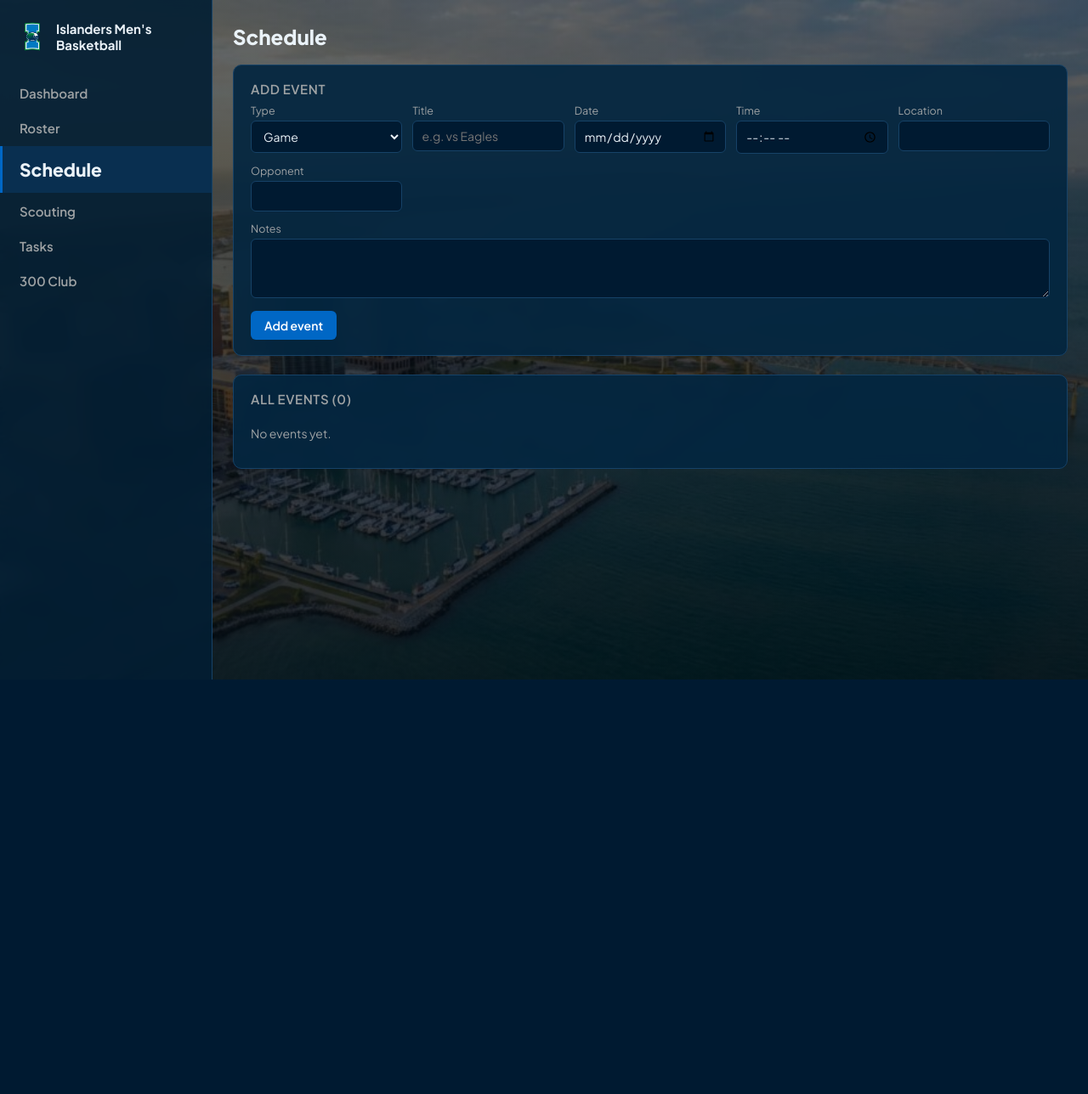
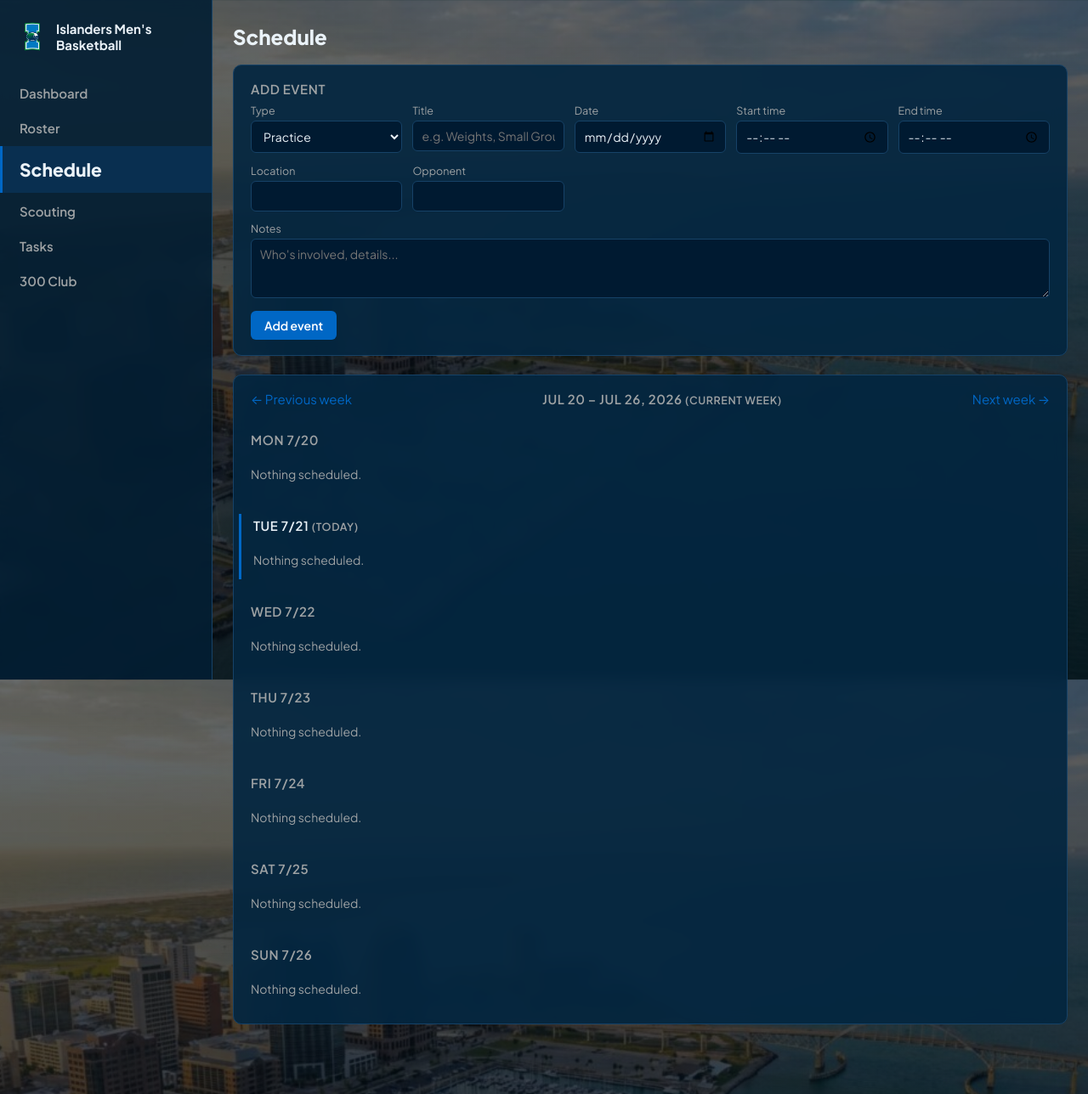
Before and after one commit to nateree007-bit/team-ops, a FastAPI app: page /schedule in a window 1280 px wide. Shown: the whole page at 85% size. Before the commit the page ends 800 px from the top, so only its background shows below. Run offline with FastAPI, Linux system fonts and the light colour scheme; data that the repository does not hold is empty.

Commit message:
Rebuild Schedule as weekly agenda, add dashboard schedule preview
Schedule tab is now a Mon-Sun agenda (same week-nav pattern as 300
Club) for inputting the team's weekly schedule, with expanded event
types (practice, conditioning, weights, meal, study hall, meeting,
game, travel, other) and optional end times. Ad-hoc events can still
be added on any date.

Dashboard replaces the old flat "upcoming events" list with a "What's
next" card (the next event with a start time, today or later) and a
full "Today's schedule" table that marks each event past/current/
upcoming relative to the time of day.

Includes a one-time import route for this week's schedule (Jul 20-26)
transcribed from the team's PDF, to be removed after running it once.

```diff
--- a/app/db.py
+++ b/app/db.py
@@ -26,6 +26,7 @@ CREATE TABLE IF NOT EXISTS events (
     title TEXT NOT NULL,
     event_date TEXT NOT NULL,
     event_time TEXT,
+    event_time_end TEXT,
     location TEXT,
     opponent TEXT,
     notes TEXT,
@@ -91,6 +92,9 @@ def init_db():
         columns = {row["name"] for row in conn.execute("PRAGMA table_info(players)")}
         if "birthday" not in columns:
             conn.execute("ALTER TABLE players ADD COLUMN birthday TEXT")
+        event_columns = {row["name"] for row in conn.execute("PRAGMA table_info(events)")}
+        if "event_time_end" not in event_columns:
+            conn.execute("ALTER TABLE events ADD COLUMN event_time_end TEXT")
         conn.commit()
     finally:
         conn.close()
--- a/app/main.py
+++ b/app/main.py
@@ -64,16 +64,61 @@ def _fmt_birthday(iso_str):
 templates.env.filters["fmt_birthday"] = _fmt_birthday
 
 
+def _fmt_time(hhmm):
+    if not hhmm:
+        return None
+    try:
+        return datetime.strptime(hhmm, "%H:%M").strftime("%I:%M %p").lstrip("0")
+    except ValueError:
+        return hhmm
+
+
+templates.env.filters["fmt_time"] = _fmt_time
+
+
 # ---------- Dashboard ----------
 
 @app.get("/")
 def dashboard(request: Request):
     conn = db.get_connection()
     today = date.today().isoformat()
-    upcoming = conn.execute(
-        "SELECT * FROM events WHERE event_date >= ? ORDER BY event_date, event_time LIMIT 5",
+    now_time = datetime.now().strftime("%H:%M")
+
+    today_rows = conn.execute(
+        "SELECT * FROM events WHERE event_date = ? ORDER BY (event_time IS NULL), event_time",
         (today,),
     ).fetchall()
+    today_events = []
+    for e in today_rows:
+        status = None
+        if e["event_time"]:
+            end = e["event_time_end"] or e["event_time"]
+            if now_time < e["event_time"]:
+                status = "upcoming"
+            elif now_time > end:
+                status = "past"
+            else:
+                status = "current"
+        today_events.append({"event": e, "status": status})
+
+    next_event = conn.execute(
+        """SELECT * FROM events
+           WHERE event_time IS NOT NULL
+             AND (event_date > ? OR (event_date = ? AND event_time > ?))
+           ORDER BY event_date, event_time LIMIT 1""",
+        (today, today, now_time),
+    ).fetchone()
+    next_event_label = None
+    if next_event:
+        ev_date = datetime.strptime(next_event["event_date"], "%Y-%m-%d").date()
+        if ev_date == date.today():
+            when = "Today"
+        elif ev_date == date.today() + timedelta(days=1):
+            when = "Tomorrow"
+        else:
+            when = f"{ev_date.strftime('%a')} {ev_date.month}/{ev_date.day}"
+        next_event_label = f"{when} at {_fmt_time(next_event['event_time'])}"
+
     open_tasks = conn.execute(
         "SELECT * FROM tasks WHERE done = 0 ORDER BY (due_date IS NULL), due_date LIMIT 8"
     ).fetchall()
@@ -82,9 +127,7 @@ def dashboard(request: Request):
     ).fetchall()
     counts = {
         "players": conn.execute("SELECT COUNT(*) c FROM players").fetchone()["c"],
-        "upcoming_events": conn.execute(
-            "SELECT COUNT(*) c FROM events WHERE event_date >= ?", (today,)
-        ).fetchone()["c"],
+        "today_events": len(today_events),
         "open_tasks": conn.execute("SELECT COUNT(*) c FROM tasks WHERE done = 0").fetchone()["c"],
     }
 
@@ -114,7 +157,9 @@ def dashboard(request: Request):
         "dashboard.html",
         {
             "request": request,
-            "upcoming": upcoming,
+            "today_events": today_events,
+            "next_event": next_event,
+            "next_event_label": next_event_label,
             "open_tasks": open_tasks,
             "injured": injured,
             "counts": counts,
@@ -205,12 +250,54 @@ def delete_player(player_id: int):
 # ---------- Schedule / Events ----------
 
 @app.get("/schedule")
-def list_schedule(request: Request):
+def list_schedule(request: Request, week: str = ""):
+    today = date.today()
+    if week:
+        try:
+            requested = datetime.strptime(week, "%Y-%m-%d").date()
+        except ValueError:
+            requested = today
+    else:
+        requested = today
+    wk_start = _week_start(requested)
+    week_dates = [wk_start + timedelta(days=i) for i in range(7)]
+    wk_end = week_dates[-1]
+    week_label = f"{wk_start.strftime('%b')} {wk_start.day} – {wk_end.strftime('%b')} {wk_end.day}, {wk_end.year}"
+
     conn = db.get_connection()
-    events = conn.execute("SELECT * FROM events ORDER BY event_date, event_time").fetchall()
+    rows = conn.execute(
+        """SELECT * FROM events WHERE event_date BETWEEN ? AND ?
+           ORDER BY event_date, (event_time IS NULL), event_time""",
+        (week_dates[0].isoformat(), wk_end.isoformat()),
+    ).fetchall()
     conn.close()
+
+    by_date: dict[str, list] = {}
+    for r in rows:
+        by_date.setdefault(r["event_date"], []).append(r)
+
+    days = [
+        {
+            "date": d,
+            "label": f"{d.strftime('%a')} {d.month}/{d.day}",
+            "events": by_date.get(d.isoformat(), []),
+            "is_today": d == today,
+        }
+        for d in week_dates
+    ]
+
     return templates.TemplateResponse(
-        request, "schedule.html", {"events": events, "active": "schedule"}
+        request,
+        "schedule.html",
+        {
+            "days": days,
+            "week_label": week_label,
+            "prev_week": (wk_start - timedelta(days=7)).isoformat(),
+            "next_week": (wk_start + timedelta(days=7)).isoformat(),
+            "this_week": _week_start(today).isoformat(),
+            "is_current_week": wk_start == _week_start(today),
+            "active": "schedule",
+        },
     )
 
 
@@ -220,19 +307,20 @@ def create_event(
     title: str = Form(...),
     event_date: str = Form(...),
     event_time: str = Form(""),
+    event_time_end: str = Form(""),
     location: str = Form(""),
     opponent: str = Form(""),
     notes: str = Form(""),
 ):
     conn = db.get_connection()
     conn.execute(
-        """INSERT INTO events (type, title, event_date, event_time, location, opponent, notes)
-           VALUES (?, ?, ?, ?, ?, ?, ?)""",
-        (type, title, event_date, event_time, location, opponent, notes),
+        """INSERT INTO events (type, title, event_date, event_time, event_time_end, location, opponent, notes)
+           VALUES (?, ?, ?, ?, ?, ?, ?, ?)""",
+        (type, title, event_date, event_time or None, event_time_end or None, location, opponent, notes),
     )
     conn.commit()
     conn.close()
-    return RedirectResponse("/schedule", status_code=303)
+    return RedirectResponse(f"/schedule?week={_week_start(datetime.strptime(event_date, '%Y-%m-%d').date()).isoformat()}", status_code=303)
 
 
 @app.get("/schedule/{event_id}")
@@ -270,15 +358,16 @@ def edit_event(
     title: str = Form(...),
     event_date: str = Form(...),
     event_time: str = Form(""),
+    event_time_end: str = Form(""),
     location: str = Form(""),
     opponent: str = Form(""),
     notes: str = Form(""),
 ):
     conn = db.get_connection()
     conn.execute(
-        """UPDATE events SET type=?, title=?, event_date=?, event_time=?, location=?, opponent=?, notes=?
+        """UPDATE events SET type=?, title=?, event_date=?, event_time=?, event_time_end=?, location=?, opponent=?, notes=?
            WHERE id=?""",
-        (type, title, event_date, event_time, location, opponent, notes, event_id),
+        (type, title, event_date, event_time or None, event_time_end or None, location, opponent, notes, event_id),
     )
     conn.commit()
     conn.close()
@@ -288,10 +377,12 @@ def edit_event(
 @app.post("/schedule/{event_id}/delete")
 def delete_event(event_id: int):
     conn = db.get_connection()
+    row = conn.execute("SELECT event_date FROM events WHERE id = ?", (event_id,)).fetchone()
     conn.execute("DELETE FROM events WHERE id = ?", (event_id,))
     conn.commit()
     conn.close()
-    return RedirectResponse("/schedule", status_code=303)
+    week = _week_start(datetime.strptime(row["event_date"], "%Y-%m-%d").date()).isoformat() if row else ""
+    return RedirectResponse(f"/schedule?week={week}", status_code=303)
 
 
 @app.post("/schedule/{event_id}/stats")
@@ -589,3 +680,82 @@ async def save_shot_logs(request: Request):
     conn.commit()
     conn.close()
     return RedirectResponse(f"/threehundred?week={week}", status_code=303)
+
+
+# ---------- One-time import: this week's schedule from the PDF ----------
+# Source: "Monday, July 20th - Sunday, July 26th .pdf" (Men's Basketball Weekly Schedule)
+# (type, title, event_date, event_time, event_time_end, location, notes)
+# Remove this route after running it once.
+
+WEEKLY_SCHEDULE_IMPORT = [
+    ("meal", "Breakfast", "2026-07-20", "08:00", "08:15", None, "Full Team"),
+    ("conditioning", "Conditioning", "2026-07-20", "08:30", None, "Field House", "Full Team"),
+    ("other", "Women's Team in the weight room", "2026-07-20", "09:00", "10:00", "Weight Room", None),
+    ("weights", "Weights", "2026-07-20", "10:00", None, None, "Full Team"),
+    ("other", "Women's Team on the court", "2026-07-20", "10:00", "12:00", "Court", None),
+    ("meal", "Lunch", "2026-07-20", "12:30", "12:50", "Dining Hall", "Full Team"),
+    ("study_hall", "Study Hall (CCH)", "2026-07-20", "13:00", "14:00", "CCH", "DJ, Isaiah, Daniel, Khi"),
+    ("practice", "Small Group", "2026-07-20", "14:30", None, None, "Dan, Foon, Bin, Beau, Winston, Sebastian, Cedric, Jordan"),
+    ("practice", "Small Group", "2026-07-20", "15:30", None, None, "Jamal, Khi, CJ, Isaiah, Bryson, Jacori, DJ, Daniel"),
+
+    ("meal", "Breakfast", "2026-07-21", "08:00", "08:15", None, "Full Team"),
+    ("conditioning", "Conditioning", "2026-07-21", "08:30", None, "Field House", "Full Team"),
+    ("weights", "Weights", "2026-07-21", "09:00", None, None, "Full Team"),
+    ("other", "Women's Team on the court", "2026-07-21", "10:00", "12:00", "Court", None),
+    ("meal", "Lunch", "2026-07-21", "12:30", "12:50", "Dining Hall", "Full Team"),
+    ("study_hall", "Study Hall (CCH)", "2026-07-21", "13:00", "14:00", "CCH", "DJ, Isaiah, Daniel, Khi"),
+    ("practice", "Small Group", "2026-07-21", "14:30", None, None, "Dan, Foon, Bin, Beau, Winston, Sebastian, Cedric, Jordan"),
+    ("practice", "Small Group", "2026-07-21", "15:30", None, None, "Jamal, Khi, CJ, Isaiah, Bryson, Jacori, DJ, Daniel"),
+
+    ("other", "Women's Team in the weight room", "2026-07-22", "09:00", "10:00", "Weight Room", None),
+    ("other", "Women's Team on the court", "2026-07-22", "10:00", "12:00", "Court", None),
+    ("meal", "Lunch", "2026-07-22", "12:30", "12:50", "Dining Hall", "Full Team"),
+    ("study_hall", "Study Hall (CCH)", "2026-07-22", "13:30", "14:30", "CCH", "DJ, Isaiah, Daniel, Khi"),
+    ("other", "Team Arrives at Field House", "2026-07-22", "16:45", None, "Field House", "Full Team"),
+    ("meeting", "Meet and Greet", "2026-07-22", "17:00", None, "Field House", "Full Team"),
+    ("practice", "Open Practice Program (1 Hour of Basketball)", "2026-07-22", "17:30", "18:30", "Field House", "Full Team"),
+    ("meeting", "Mingle with Guest", "2026-07-22", "18:45", None, "Field House", "Full Team"),
+
+    ("conditioning", "Conditioning", "2026-07-23", "07:00", None, "Soccer Field", "Full Team"),
+    ("other", "Women's Team in the weight room", "2026-07-23", "09:00", "10:00", "Weight Room", None),
+    ("weights", "Weights", "2026-07-23", "10:00", None, None, "Full Team"),
+    ("other", "Women's Team on the court", "2026-07-23", "10:00", "12:00", "Court", None),
+    ("meal", "Lunch", "2026-07-23", "12:30", "12:50", "Dining Hall", "Full Team"),
+    ("study_hall", "Study Hall (CCH)", "2026-07-23", "13:00", "14:00", "CCH", "DJ, Isaiah, Daniel, Khi"),
+    ("practice", "Small Group", "2026-07-23", "14:30", None, None, "Dan, Foon, Bin, Beau, Winston, Sebastian, Cedric, Jordan"),
+    ("practice", "Small Group", "2026-07-23", "15:30", None, None, "Jamal, Khi, CJ, Isaiah, Bryson, Jacori, DJ, Daniel"),
+
+    ("conditioning", "Conditioning", "2026-07-24", "06:00", None, "Dugan Soccer Field", "Full Team"),
+    ("meal", "TACOS!!!!", "2026-07-24", "06:30", None, None, None),
+    ("other", "Women's Volleyball Camp in Field House", "2026-07-24", "07:00", "17:00", "Field House", None),
+    ("study_hall", "Study Hall – If Necessary", "2026-07-24", "10:00", None, None, None),
+    ("meeting", "Life Skills Event", "2026-07-24", "11:00", None, "UC 320", "Full Team"),
+    ("meal", "Lunch", "2026-07-24", "12:30", "12:50", "Dining Hall", "Full Team"),
+    ("other", "Team Activity - TBD", "2026-07-24", "13:00", None, None, None),
+
+    ("other", "OFF DAY", "2026-07-25", None, None, None, None),
+    ("other", "Women's Volleyball Camp in Field House", "2026-07-25", "07:00", "17:00", "Field House", None),
+
+    ("other", "OFF DAY", "2026-07-26", None, None, None, None),
+    ("other", "Women's Volleyball Camp in Field House", "2026-07-26", "07:00", "17:00", "Field House", None),
+    ("practice", "Open Gym", "2026-07-26", "17:30", None, None, None),
+    ("study_hall", "Study Hall – If Necessary", "2026-07-26", "19:00", None, None, None),
+]
+
+
+@app.get("/admin/import-weekly-schedule")
+def import_weekly_schedule():
+    conn = db.get_connection()
+    for event_type, title, event_date, event_time, event_time_end, location, notes in WEEKLY_SCHEDULE_IMPORT:
+        conn.execute(
+            """INSERT INTO events (type, title, event_date, event_time, event_time_end, location, notes)
+               VALUES (?, ?, ?, ?, ?, ?, ?)""",
+            (event_type, title, event_date, event_time, event_time_end, location, notes),
+        )
+    conn.commit()
+    conn.close()
+    return Response(
+        f"Weekly schedule import complete. {len(WEEKLY_SCHEDULE_IMPORT)} events added for Jul 20-26, 2026.\n"
+        "Check /schedule and the dashboard.",
+        media_type="text/plain",
+    )
--- a/app/static/style.css
+++ b/app/static/style.css
@@ -331,6 +365,22 @@ button.danger:hover { background: rgba(228,84,74,.12); }
 }
 
 .small { font-size: 12.5px; color: var(--muted); }
+
+.day-block {
+  margin-top: 24px;
+  padding-top: 4px;
+}
+
+.day-block.is-today {
+  border-left: 3px solid var(--accent);
+  padding-left: 14px;
+  margin-left: -14px;
+}
+
+.day-block.is-today h3 { color: var(--text); }
+
+tr.current td { background: rgba(0,173,77,.12); }
+tr.past td { opacity: .5; }
 
 .stats-table input { padding: 5px 6px; font-size: 13px; }
 .stats-table th, .stats-table td { padding: 6px 6px; }
--- a/app/templates/schedule.html
+++ b/app/templates/schedule.html
@@ -9,40 +9,59 @@
     <div class="form-grid">
       <div><label>Type</label>
         <select name="type">
+          <option value="practice">Practice</option>
+          <option value="conditioning">Conditioning</option>
+          <option value="weights">Weights</option>
+          <option value="meal">Meal</option>
+          <option value="study_hall">Study Hall</option>
+          <option value="meeting">Meeting</option>
           <option value="game">Game</option>
-          <option value="practice">Practice</option>
           <option value="travel">Travel</option>
           <option value="other">Other</option>
         </select>
       </div>
-      <div><label>Title</label><input name="title" required placeholder="e.g. vs Eagles"></div>
+      <div><label>Title</label><input name="title" required placeholder="e.g. Weights, Small Group"></div>
       <div><label>Date</label><input type="date" name="event_date" required></div>
-      <div><label>Time</label><input type="time" name="event_time"></div>
+      <div><label>Start time</label><input type="time" name="event_time"></div>
+      <div><label>End time</label><input type="time" name="event_time_end"></div>
       <div><label>Location</label><input name="location"></div>
       <div><label>Opponent</label><input name="opponent"></div>
     </div>
-    <div class="form-grid wide"><div><label>Notes</label><textarea name="notes"></textarea></div></div>
+    <div class="form-grid wide"><div><label>Notes</label><textarea name="notes" placeholder="Who's involved, details..."></textarea></div></div>
     <button type="submit">Add event</button>
   </form>
 </div>
 
 <div class="panel">
-  <h3>All events ({{ events|length }})</h3>
-  {% if events %}
+  <div class="actions-row">
+    <a href="/schedule?week={{ prev_week }}">&larr; Previous week</a>
+    <h3 style="margin:0">{{ week_label }}{% if is_current_week %} <span class="small">(current week)</span>{% endif %}</h3>
+    <a href="/schedule?week={{ next_week }}">Next week &rarr;</a>
+  </div>
+
+  {% if not is_current_week %}
+  <p class="small"><a href="/schedule?week={{ this_week }}">Jump to current week</a></p>
+  {% endif %}
+
+  {% for day in days %}
+  <div class="day-block{{ ' is-today' if day.is_today }}">
+    <h3>{{ day.label }}{% if day.is_today %} <span class="small">(today)</span>{% endif %}</h3>
+    {% if day.events %}
     <table>
-    <tr><th>Date</th><th>Type</th><th>Title</th><th>Opponent</th><th>Location</th></tr>
-    {% for e in events %}
+      <tr><th>Time</th><th>Type</th><th>Event</th><th>Location</th></tr>
+      {% for e in day.events %}
       <tr onclick="location.href='/schedule/{{ e.id }}'" style="cursor:pointer">
-      <td>{{ e.event_date }}{% if e.event_time %} {{ e.event_time }}{% endif %}</td>
-      <td><span class="badge {{ e.type }}">{{ e.type }}</span></td>
-      <td>{{ e.title }}</td>
-      <td>{{ e.opponent or '—' }}</td>
+        <td>{{ e.event_time|fmt_time or '—' }}{% if e.event_time_end %} – {{ e.event_time_end|fmt_time }}{% endif %}</td>
+        <td><span class="badge {{ e.type }}">{{ e.type.replace('_', ' ')|title }}</span></td>
+        <td>{{ e.title }}{% if e.opponent %} vs {{ e.opponent }}{% endif %}</td>
         <td>{{ e.location or '—' }}</td>
       </tr>
       {% endfor %}
     </table>
     {% else %}
-  <div class="empty">No events yet.</div>
+    <div class="empty">Nothing scheduled.</div>
     {% endif %}
   </div>
+  {% endfor %}
+</div>
 {% endblock %}
```
Also changed, not shown: other parts of app/static/style.css (+34 -0 lines), app/templates/dashboard.html (+27 -12 lines), app/templates/event_detail.html (+5 -4 lines). Lines whose indentation alone changed are shown as unchanged.
